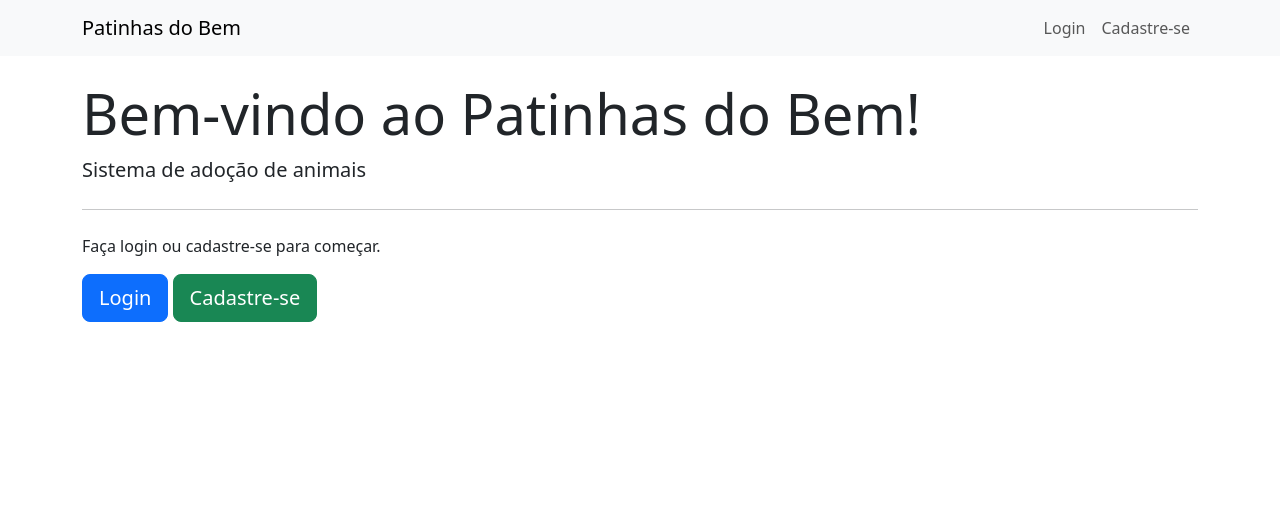
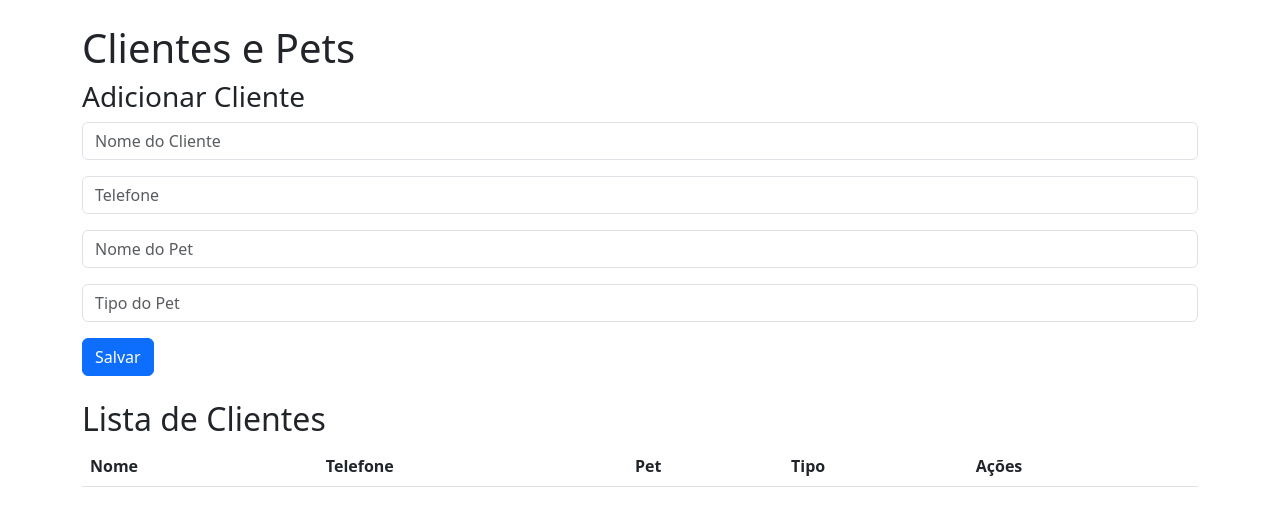
Before and after one commit to Leonardo-LC/Blog, a Flask app: page / in a window 1280 px wide. Shown: the top 526 px of the page. Run offline with Flask 3, Linux system fonts and the light colour scheme; lists and menus that the app fills with data are empty.

Commit message:
Adiciona crud orientado a objetos

```diff
--- a/app/app.py
+++ b/app/app.py
@@ -1,86 +1,60 @@
-from flask import Flask, render_template, request, redirect, url_for, session, flash
-from werkzeug.security import generate_password_hash, check_password_hash
-
+from flask import Flask, render_template, request, redirect, url_for
 from models.cliente import Cliente
-from models.animal import Animal
-from    controllers.serializador import Serializador
+import json
 import os
 
 app = Flask(__name__)
 app.secret_key = '123'
 
-# Banco de dados JSON
-db_clientes = Serializador("clientes.json")
-db_pets = Serializador("pets.json")
+# Banco de dados
+DB_FILE = 'clientes_db.json'
 
-# --- Rotas de Autenticação ---
-@app.route('/login', methods=['GET', 'POST'])
-def login():
-    if request.method == 'POST':
-        email = request.form['email']
-        senha = request.form['senha']
-        clientes = db_clientes.get_models()
-        for cliente in clientes:
-            if cliente['email'] == email and check_password_hash(cliente['senha'], senha):
-                session['user_email'] = email
-                flash('Login realizado com sucesso!', 'success')
-                return redirect(url_for('meus_pets'))
-        flash('E-mail ou senha incorretos!', 'danger')
-    return render_template('login.html')
 
-@app.route('/cadastro', methods=['GET', 'POST'])
-def cadastro():
-    if request.method == 'POST':
-        nome = request.form['nome']
-        email = request.form['email']
-        telefone = request.form['telefone']
-        senha = generate_password_hash(request.form['senha'])
+def carregar_clientes():
+    if os.path.exists(DB_FILE):
+        with open(DB_FILE, 'r') as f:
+            dados = json.load(f)
+            return [Cliente(**cliente) for cliente in dados]
+    return []
 
-        if db_clientes.verify_email(email):
-            flash('E-mail já cadastrado!', 'danger')
-        else:
-            novo_cliente = Cliente(nome, email, telefone)
-            novo_cliente.senha = senha  # Adiciona a senha hash
-            db_clientes.adicionar_cliente(novo_cliente)
-            flash('Conta criada com sucesso! Faça login.', 'success')
-            return redirect(url_for('login'))
-    return render_template('cadastro.html')
 
-@app.route('/logout')
-def logout():
-    session.pop('user_email', None)
-    return redirect(url_for('home'))
+def salvar_clientes(clientes):
+    with open(DB_FILE, 'w') as f:
+        json.dump([cliente.to_dict() for cliente in clientes], f)
 
-# --- Rotas de Pets ---
-@app.route('/meus-pets')
-def meus_pets():
-    if 'user_email' not in session:
-        return redirect(url_for('login'))
 
-    pets = db_pets.get_models()
-    user_pets = [pet for pet in pets if pet['dono_email'] == session['user_email']]
-    return render_template('meus_pets.html', pets=user_pets)
+@app.route('/')
+def index():
+    clientes = carregar_clientes()
+    return render_template('index.html', clientes=clientes)
 
-@app.route('/adicionar-pet', methods=['GET', 'POST'])
-def adicionar_pet():
-    if 'user_email' not in session:
-        return redirect(url_for('login'))
 
-    if request.method == 'POST':
-        nome = request.form['nome']
-        especie = request.form['especie']
-        idade = request.form['idade']
-        novo_pet = Animal(nome, especie, idade, session['user_email'])
-        db_pets.adicionar_pet(novo_pet)
-        flash('Pet adicionado com sucesso!', 'success')
-        return redirect(url_for('meus_pets'))
-    return render_template('adicionar_pet.html')
+@app.route('/adicionar', methods=['POST'])
+def adicionar():
+    clientes = carregar_clientes()
 
-# --- Rota Home ---
-@app.route('/')
-def home():
-    return render_template('index.html')
+    novo_cliente = Cliente(
+        nome=request.form['nome'],
+        telefone=request.form['telefone']
+    )
+    novo_cliente.adicionar_pet(
+        nome_pet=request.form['nome_pet'],
+        tipo_pet=request.form['tipo_pet']
+    )
+
+    clientes.append(novo_cliente)
+    salvar_clientes(clientes)
+    return redirect(url_for('index'))
+
+
+@app.route('/remover/<int:cliente_id>')
+def remover(cliente_id):
+    clientes = carregar_clientes()
+    if 0 <= cliente_id < len(clientes):
+        clientes.pop(cliente_id)
+        salvar_clientes(clientes)
+    return redirect(url_for('index'))
+
 
 if __name__ == '__main__':
-    os.makedirs("models/controllers/database", exist_ok=True)
     app.run(debug=True)
--- a/app/templates/index.html
+++ b/app/templates/index.html
@@ -1,14 +1,63 @@
-{% extends "base.html" %}
+<!-- templates/index.html -->
+<!DOCTYPE html>
+<html>
+<head>
+    <title>PetShop Simplificado</title>
+    <link href="https://cdn.jsdelivr.net/npm/bootstrap@5.3.0/dist/css/bootstrap.min.css" rel="stylesheet">
+</head>
+<body>
+    <div class="container mt-4">
+        <h1>Clientes e Pets</h1>
 
-{% block content %}
-<div class="jumbotron">
-    <h1 class="display-4">Bem-vindo ao Patinhas do Bem!</h1>
-    <p class="lead">Sistema de adoção de animais</p>
-    <hr class="my-4">
-    {% if 'user_email' not in session %}
-        <p>Faça login ou cadastre-se para começar.</p>
-        <a class="btn btn-primary btn-lg" href="{{ url_for('login') }}" role="button">Login</a>
-        <a class="btn btn-success btn-lg" href="{{ url_for('cadastro') }}" role="button">Cadastre-se</a>
-    {% endif %}
-</div>
-{% endblock %}
+        <form method="POST" action="/adicionar" class="mb-4">
+            <h3>Adicionar Cliente</h3>
+            <div class="mb-3">
+                <input type="text" name="nome" placeholder="Nome do Cliente" class="form-control" required>
+            </div>
+            <div class="mb-3">
+                <input type="text" name="telefone" placeholder="Telefone" class="form-control" required>
+            </div>
+            <div class="mb-3">
+                <input type="text" name="nome_pet" placeholder="Nome do Pet" class="form-control" required>
+            </div>
+            <div class="mb-3">
+                <input type="text" name="tipo_pet" placeholder="Tipo do Pet" class="form-control" required>
+            </div>
+            <button type="submit" class="btn btn-primary">Salvar</button>
+        </form>
+
+        <h2>Lista de Clientes</h2>
+        <table class="table">
+            <thead>
+                <tr>
+                    <th>Nome</th>
+                    <th>Telefone</th>
+                    <th>Pet</th>
+                    <th>Tipo</th>
+                    <th>Ações</th>
+                </tr>
+            </thead>
+            <tbody>
+                {% for cliente in clientes %}
+                <tr>
+                    <td>{{ cliente.nome }}</td>
+                    <td>{{ cliente.telefone }}</td>
+                    <td>{{ cliente.pets[0].nome }}</td>
+                    <td>{{ cliente.pets[0].tipo }}</td>
+                    <td>
+                        <form method="POST" action="/editar/{{ loop.index0 }}" style="display:inline;">
+                            <input type="text" name="nome" value="{{ cliente.nome }}" required>
+                            <input type="text" name="telefone" value="{{ cliente.telefone }}" required>
+                            <input type="text" name="nome_pet" value="{{ cliente.pets[0].nome }}" required>
+                            <input type="text" name="tipo_pet" value="{{ cliente.pets[0].tipo }}" required>
+                            <button type="submit" class="btn btn-sm btn-warning">Editar</button>
+                        </form>
+                        <a href="/remover/{{ loop.index0 }}" class="btn btn-sm btn-danger">Remover</a>
+                    </td>
+                </tr>
+                {% endfor %}
+            </tbody>
+        </table>
+    </div>
+</body>
+</html>
```
Also changed, not shown: app/controllers/application.py (deleted, +0 -51 lines), app/models/animal.py (+9 -12 lines), app/models/cliente.py (+13 -11 lines), app/models/nameform.py (deleted, +0 -9 lines), app/models/pessoa.py (+2 -10 lines), app/models/users.py (deleted, +0 -12 lines), app/templates/post.html (deleted, +0 -80 lines), app/models/create.py (deleted).
